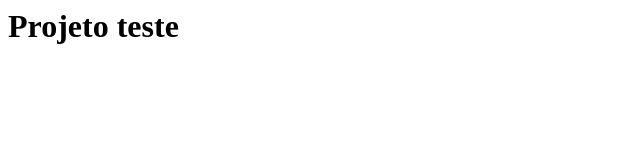
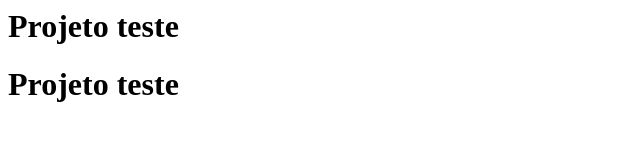
Before and after one commit to evandrocustodio/testes, a plain HTML site: page index.html in a window 1280 px wide. Shown: the whole page, without its empty margins (0-640 px from the left). Drawn offline with Linux system fonts and the light colour scheme.

Commit message:
Update index.html

```diff
--- a/index.html
+++ b/index.html
@@ -2,5 +2,7 @@
   <title>OLAH!!!!!</title>
   <body>
     <h1> Projeto teste</h1>
+    <h1> Projeto teste</h1>
+
   </body>
 </html>
```
